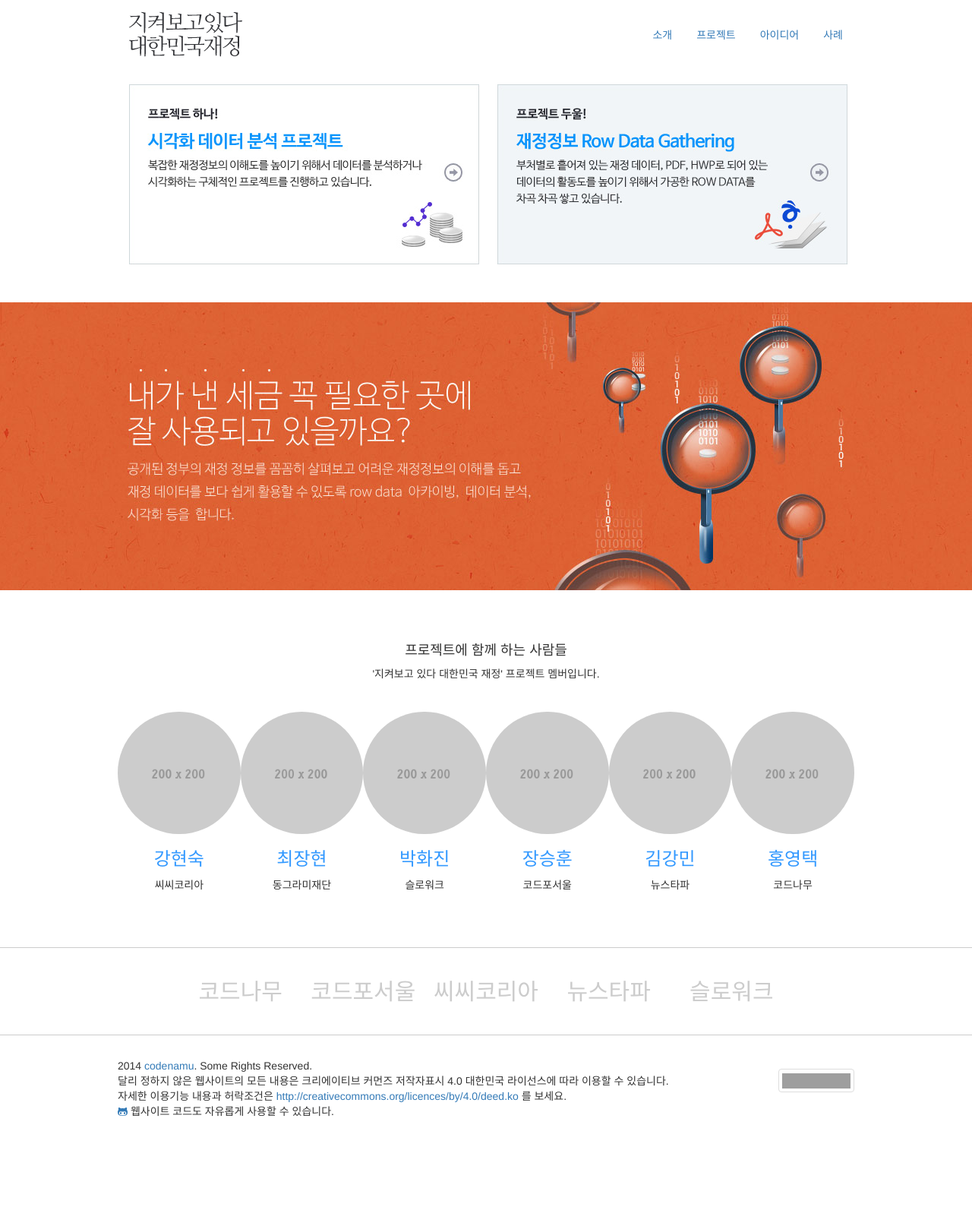
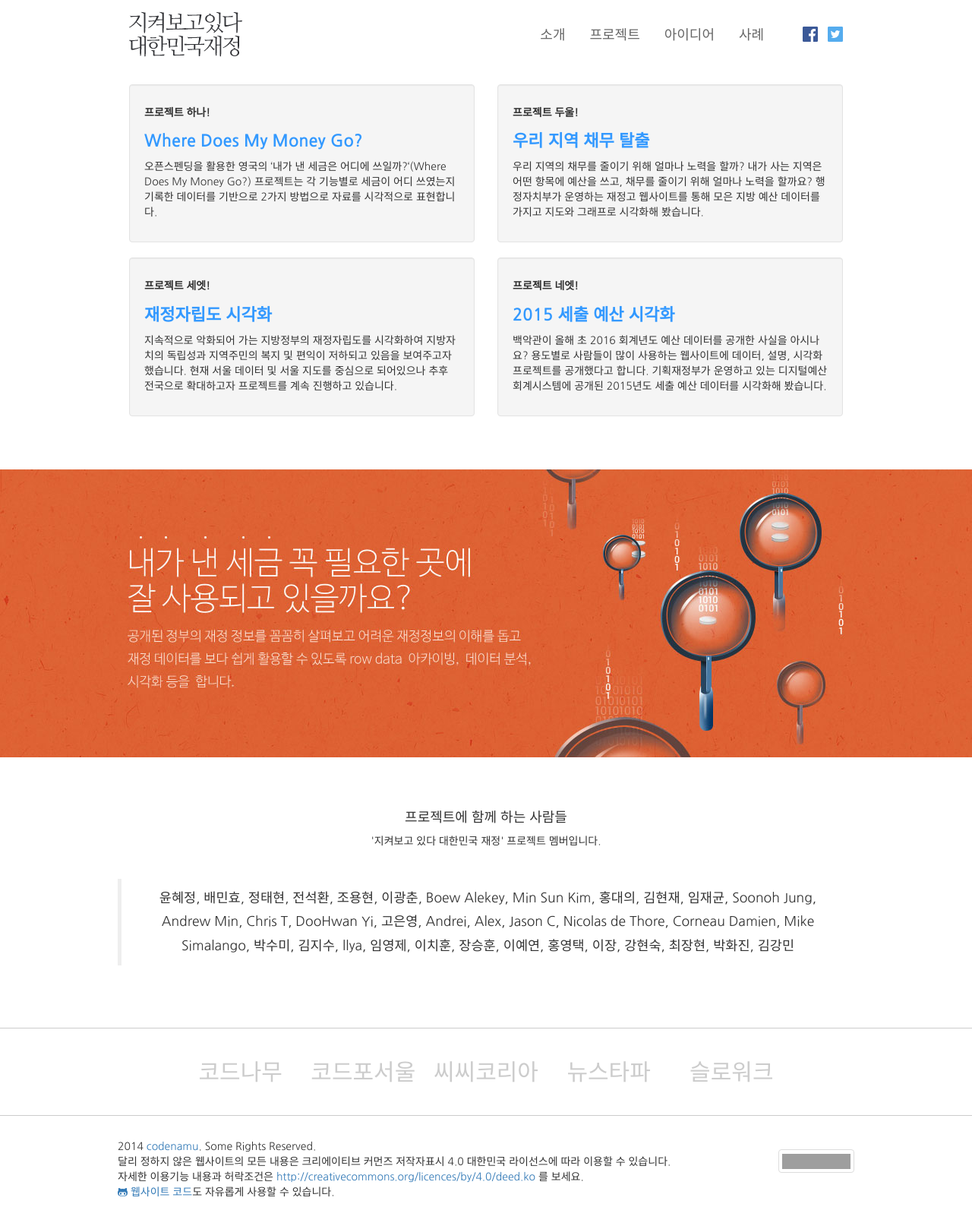
Before and after one commit to codenamu/2015-transparency, a Jekyll site: the page built from index.html, in a window 1280 px wide. Shown: the whole page at 76% size. Built offline with Jekyll 4.4.1, drawn with Linux system fonts in a browser that asks for light colours; nearby versions of some CDN libraries; Markdown is read by kramdown in place of the engine named in the settings; before the commit the page ends 1483 px from its top, so only the background shows below that; grey boxes are pictures that could not be loaded.

Commit message:
나눔고딕 추가 및 상단 네비게이션 스타일링, 첫 화면 대표 프로젝트 4개 추가 참여자 수정

```diff
--- a/_includes/footer.html
+++ b/_includes/footer.html
@@ -3,7 +3,7 @@
     <div class="row">
       <p class="copyright">
       <a class="license pull-right img-thumbnail" rel="license" href="http://creativecommons.org/licenses/by/2.0/kr/"><img alt="크리에이티브 커먼즈 라이선스" style="border-width:0" src="https://i.creativecommons.org/l/by/2.0/kr/88x31.png"></a>
-      2014 <a href="http://codenamu.org">codenamu</a>. Some Rights Reserved.<br>달리 정하지 않은 웹사이트의 모든 내용은 크리에이티브 커먼즈 저작자표시 4.0 대한민국 라이선스에 따라 이용할 수 있습니다.<br>자세한 이용기능 내용과 허락조건은 <a href="http://creativecommons.org/licences/by/4.0/deed.ko" target="_blank">http://creativecommons.org/licences/by/4.0/deed.ko</a> 를 보세요.<br><a class="github" target="_blank" href="https://github.com/codenamu/transparency"><i class="fa fa-github-alt"></i></a> 웹사이트 코드도 자유롭게 사용할 수 있습니다.
+      2014 <a href="http://codenamu.org">codenamu</a>. Some Rights Reserved.<br>달리 정하지 않은 웹사이트의 모든 내용은 크리에이티브 커먼즈 저작자표시 4.0 대한민국 라이선스에 따라 이용할 수 있습니다.<br>자세한 이용기능 내용과 허락조건은 <a href="http://creativecommons.org/licences/by/4.0/deed.ko" target="_blank">http://creativecommons.org/licences/by/4.0/deed.ko</a> 를 보세요.<br><a class="github" target="_blank" href="{{ site.github.repository_url }}"><i class="fa fa-github-alt"></i> 웹사이트 코드</a>도 자유롭게 사용할 수 있습니다.
       </p>
     </div>
   </div>
--- a/_includes/header.html
+++ b/_includes/header.html
@@ -5,7 +5,13 @@
         <img alt="Brand {{ site.title }}" src="/{{ 'img' | prepend: baseurl }}/logo.png" />
       </a>
     </div>
+
     <nav class="bs-navbar">
+      <ul class="list sns pull-right">
+        <li><a target="_blank" href="https://www.facebook.com/codenamu"><img src="/img/facebook.png" alt="codenamu facebook group"></a></li>
+        <li><a target="_blank" href="https://twitter.com/codenamu"><img src="/img/twitter.png" alt="codenamu twitter"></a></li>
+      </ul>
+
       <ul class="nav navbar-nav navbar-right nav-pills">
       {% for link in site.data.navigation %}
         {% if link.url contains 'http' %}
@@ -17,6 +23,7 @@
       {% endfor %}
       </ul>
     </nav>
+
   </div>
 </header>
 
--- a/css/main.scss
+++ b/css/main.scss
@@ -2,6 +2,12 @@
 # Only the main Sass file needs front matter (the dashes are enough)
 ---
 @charset "utf-8";
+
+@import url("http://fonts.googleapis.com/earlyaccess/nanumgothic.css");
+
+* {
+  font-family: "Nanum Gothic", sans-serif;
+}
 
 .container {
   width: 970px;
@@ -75,6 +81,12 @@
 .bs-navbar {
   margin-top: 1.5em;
   float: right;
+  li {
+    font-size: large;
+    a {
+      color: #666;
+    }
+  }
 }
 
 #home-about {
@@ -105,6 +117,19 @@ ul.list {
   li {
     list-style: none;
   }
+}
+
+.list.sns {
+  margin-top: .8em;
+  margin-left: 3em;
+  li {
+    display: inline-block;
+    margin-left: .5em;
+    img {
+      width: 20px;
+    }
+  }
+
 }
 
 .about .media {
@@ -177,10 +202,28 @@ ul.list {
 
 .index .well {
   background: transparent;
+  padding-left: 2em;
+  padding-right: 4em;
 }
 
 #home-projects {
   padding-bottom: 50px;
+  h4 {
+    font-size: 1em;
+    font-weight: bold;
+  }
+  h2 {
+    margin-top: 10px !important;
+    a {
+      color: #39f;
+      font-weight: bold;
+      font-size: 2.2rem;
+
+      &:hover {
+        text-decoration: none;
+      }
+    }
+  }
 }
 
 #home-people {
@@ -188,6 +231,9 @@ ul.list {
   padding-bottom: 20px;
   h3 {
     color: #39f;
+  }
+  blockquote {
+    line-height: 180%;
   }
 }
 
--- a/index.html
+++ b/index.html
@@ -8,13 +8,36 @@ splash: front-splash.jpg|지켜보고 있다 대한민국 재정
   <div class="container">
     <div class="row">
       <div class="col-xs-6">
-        <img src="/img/project1.jpg" />
+        <div class="well">
+          <h4>프로젝트 하나!</h4>
+          <h2><a href="http://wheredoesmymoneygo.kr" target="_blank">Where Does My Money Go?</a></h2>
+          <p>오픈스펜딩을 활용한 영국의 ‘내가 낸 세금은 어디에 쓰일까?‘(Where Does My Money Go?) 프로젝트는 각 기능별로 세금이 어디 쓰였는지 기록한 데이터를 기반으로 2가지 방법으로 자료를 시각적으로 표현합니다.</p>
+        </div>
       </div>
       <div class="col-xs-6">
-        <img src="/img/project2.jpg" />
+        <div class="well">
+          <h4>프로젝트 두울!</h4>
+          <h2><a href="/project/9-getoutofdept-kr/">우리 지역 채무 탈출</a></h2>
+          <p>우리 지역의 채무를 줄이기 위해 얼마나 노력을 할까? 내가 사는 지역은 어떤 항목에 예산을 쓰고, 채무를 줄이기 위해 얼마나 노력을 할까요? 행정자치부가 운영하는 재정고 웹사이트를 통해 모은 지방 예산 데이터를 가지고 지도와 그래프로 시각화해 봤습니다.</p>
+        </div>
+      </div>
+      <div class="col-xs-6">
+        <div class="well">
+          <h4>프로젝트 세엣!</h4>
+          <h2><a href="/project/7-local-index/">재정자립도 시각화</a></h2>
+          <p>지속적으로 악화되어 가는 지방정부의 재정자립도를 시각화하여 지방자치의 독립성과 지역주민의 복지 및 편익이 저하되고 있음을 보여주고자 했습니다. 현재 서울 데이터 및 서울 지도를 중심으로 되어있으나 추후 전국으로 확대하고자 프로젝트를 계속 진행하고 있습니다.</p>
+        </div>
+      </div>
+      <div class="col-xs-6">
+        <div class="well">
+          <h4>프로젝트 네엣!</h4>
+          <h2><a href="/project/10-2015-korea-budget/">2015 세출 예산 시각화</a></h2>
+          <p>백악관이 올해 초 2016 회계년도 예산 데이터를 공개한 사실을 아시나요? 용도별로 사람들이 많이 사용하는 웹사이트에 데이터, 설명, 시각화 프로젝트를 공개했다고 합니다. 기획재정부가 운영하고 있는 디지털예산회계시스템에 공개된 2015년도 세출 예산 데이터를 시각화해 봤습니다.</p>
+        </div>
       </div>
     </div>
   </div>
+
 </div>
 
 <div id="home-about" style="background: url({{ site.url }}/img/front-about.jpg) no-repeat center center;">
@@ -29,18 +52,12 @@ splash: front-splash.jpg|지켜보고 있다 대한민국 재정
       <h4>프로젝트에 함께 하는 사람들</h4>
       <p>'지켜보고 있다 대한민국 재정' 프로젝트 멤버입니다.</p>
       <p>&nbsp;</p>
-      <ul class="menu">
-      {% for person_hash in site.data.people.tft %}
-        {% assign order = forloop.index %}
-        {% for person in person_hash %}
-        <li class="col-xs-2">
-          <img class="img-circle img-responsive" src="/img/profile.gif" alt="{{ person[0] }}" />
-          <h3>{{ person[0] }}</h3>
-          <p>{{ person[1] }}</p>
-          <!-- tft{{ order }}.jpg -->
-        </li>
+      <blockquote>
+        {% for person in site.data.people.hackathon %}
+          {{ person }},
         {% endfor %}
-      {% endfor %}
+        최장현, 박화진, 김강민
+      </blockquote>
       </ul>
     </div>
   </div>
```
